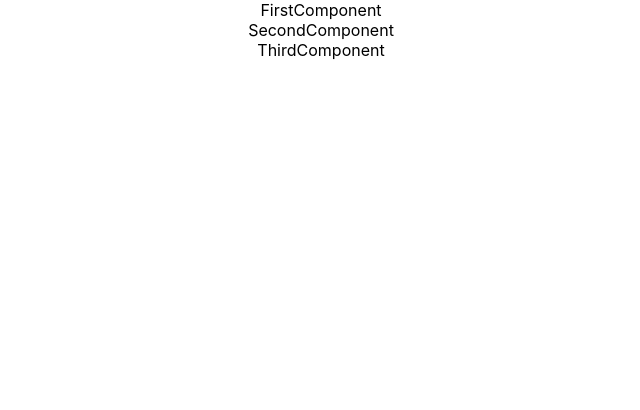
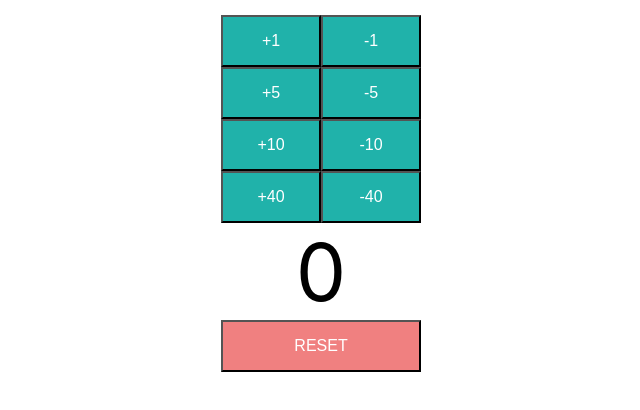
Before and after one commit to jsrestrepom/reactjs-base-app, a React (Create React App) app in the folder todo-app/: page / in a window 1280 px wide. Shown: the top 410 px of the page, without its empty margins (319-959 px from the left). Built offline with nearby package versions, Linux system fonts and the light colour scheme.

Commit message:
Creating counter app in order to understand moreabout JSX, state, props.

```diff
--- a/todo-app/src/App.js
+++ b/todo-app/src/App.js
@@ -1,12 +1,23 @@
 import React, { Component } from 'react';
 import FirstComponent, { SecondComponent } from './components/learning-examples/FirstComponent';
 import ThirdComponent from './components/learning-examples/ThirdComponent';
+import Counter from './components/counter/Counter';
 import './App.css';
 
 class App extends Component {
   render() {
     return (
       <div className="App">
+        <Counter></Counter>
+      </div>
+    );
+  }
+}
+
+class LearningComponents extends Component {
+  render() {
+    return (
+      <div className="LearningComponents">
         <FirstComponent></FirstComponent>
         <SecondComponent></SecondComponent>
         <ThirdComponent></ThirdComponent>
--- /dev/null
+++ b/todo-app/src/components/counter/Counter.css
@@ -0,0 +1,21 @@
+button {
+  font-size: 16px;
+  background-color: lightseagreen;
+  padding: 15px 30px;
+  color: white;
+  width: 100px;
+}
+
+.count {
+  font-size: 80px;
+  padding: 15px 30px;
+}
+
+.reset {
+  background-color: lightcoral;
+  width: 200px;
+}
+
+body {
+ padding: 15px 30px;
+}
--- /dev/null
+++ b/todo-app/src/components/counter/Counter.jsx
@@ -0,0 +1,77 @@
+import React, { Component } from 'react';
+import PropTypes from 'prop-types';
+import './Counter.css';
+
+
+class Counter extends Component {
+  constructor() {
+    super();
+
+    this.state = { // Define the initial state in a constructor
+      counter: 0
+    };
+
+    this.increment = this.increment.bind(this);
+    this.decrement = this.decrement.bind(this);
+    this.reset = this.reset.bind(this);
+  }
+
+  render() {
+    return (
+      <div className="App">
+        <CounterButton incrementMethod={ this.increment } decrementMethod={ this.decrement }></CounterButton>
+        <CounterButton by={ 5 } incrementMethod={ this.increment } decrementMethod={ this.decrement }></CounterButton>
+        <CounterButton by={ 10 } incrementMethod={ this.increment } decrementMethod={ this.decrement }></CounterButton>
+        <CounterButton by="40" incrementMethod="this.increment" decrementMethod="this.decrement"></CounterButton>
+        <span className="count">{ this.state.counter }</span>
+        <div>
+          <button className="reset" onClick={ this.reset }>RESET</button>
+        </div>
+      </div>
+    );
+  }
+
+  increment(by) {
+    this.setState(
+      (prevState) => {
+        return { counter: prevState.counter + by }
+      }
+    );
+  }
+
+  decrement(by) {
+    this.setState(
+      (prevState) => {
+        return { counter: prevState.counter - by }
+      }
+    );
+  }
+
+  reset() {
+    this.setState({
+      counter: 0,
+    });
+  }
+}
+
+function CounterButton(props) {
+  return (
+    <div className="counter" >
+      <button onClick={ () => props.incrementMethod(props.by) }>+{ props.by }</button>
+      <button onClick={ () => props.decrementMethod(props.by) }>-{ props.by }</button>
+    </div>
+  );
+
+}
+
+CounterButton.defaultProps = {
+  by: 1,
+};
+
+CounterButton.propTypes = {
+  by: PropTypes.number,
+  incrementMethod: PropTypes.func,
+  decrementMethod: PropTypes.func,
+}
+
+export default Counter;
```
